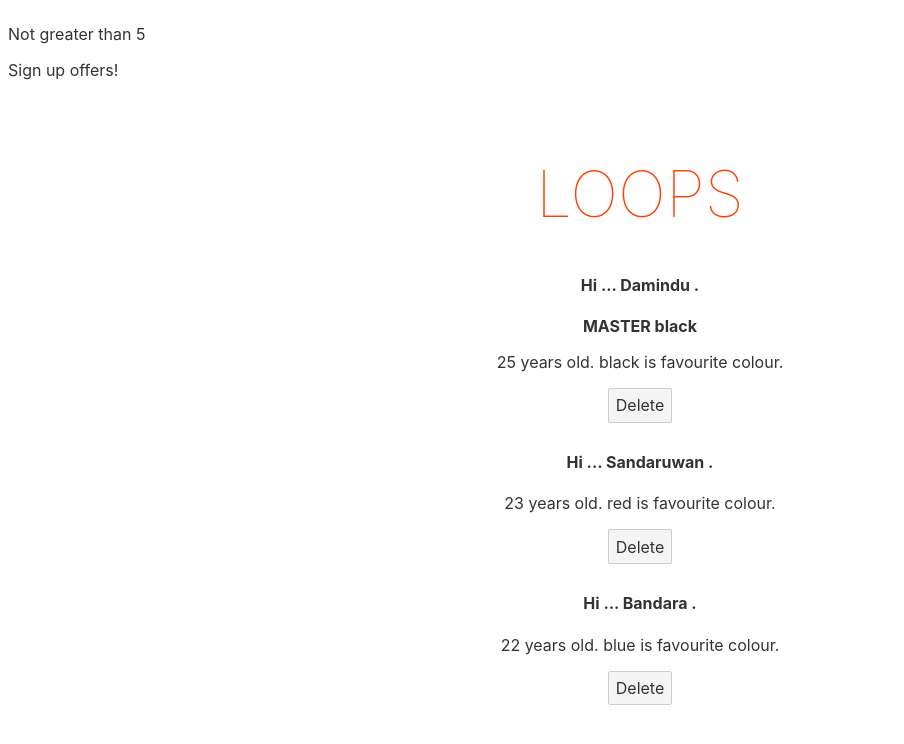
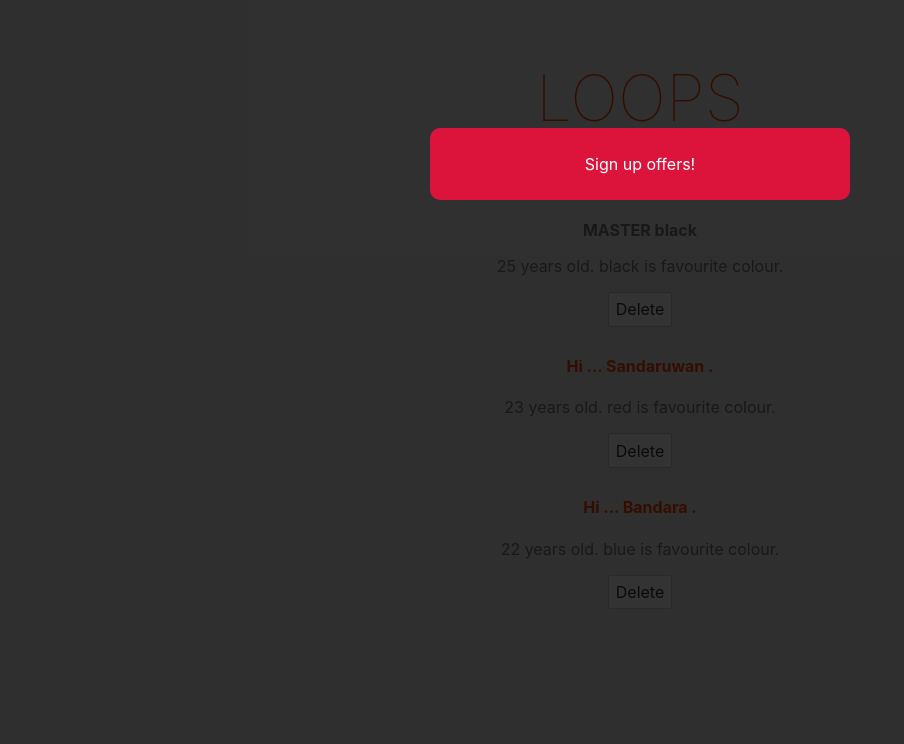
Before and after one commit to DaminduSandaruwan/LearnSvelte, a Svelte app in the folder learnloops/: page / in a window 1280 px wide. Shown: the top 744 px of the page, without its empty margins (0-904 px from the left). Built offline with nearby package versions, Linux system fonts and the light colour scheme.

Commit message:
CSS and Conditional Styles

```diff
--- a/learnloops/public/global.css
+++ b/learnloops/public/global.css
@@ -64,3 +64,20 @@
 button:focus {
 	border-color: #666;
 }
+
+/* extra stylex */
+
+body{
+	color: #777;
+	background: #eee;
+	padding: 0;
+	margin: 0;
+}
+
+h4{
+	color: orangered;
+}
+
+button{
+	background: white;
+}
--- a/learnloops/src/App.svelte
+++ b/learnloops/src/App.svelte
@@ -16,17 +16,11 @@
 
 	}
 
-	let num = 5;
+
 
 </script>
 
-{#if num > 20}
-	<p>Greater than 20</p>
-{:else if num>5}
-	<p>Greater than 5</p>
-{:else}
-	<p>Not greater than 5</p>
-{/if}
+
 
 <Offer/>
 
--- a/learnloops/src/modal.svelte
+++ b/learnloops/src/modal.svelte
@@ -1,14 +1,39 @@
 <script>
     let showModal = true;
+    let isPromo = true;
 </script>
 
 {#if showModal}
-    <div class="backdrop">
+    <div class="backdrop" class:promo={isPromo}>
         <div class="modal">
             <p>Sign up offers!</p>
         </div>
     </div>
 {/if}
+
+<main>
+
+</main>
+
 <style>
+    .backdrop{
+        width:100%;
+        height: 100%;
+        position: fixed;
+        background: rgba(0, 0, 0, 0.8);
+    }
 
+    .modal{
+        padding: 10px;
+        border-radius: 10px;
+        max-width: 400px;
+        margin: 10% auto;
+        text-align: center;
+        background: white;
+    }
+
+    .promo .modal {
+        background: crimson;
+        color: white;
+    }
 </style>
```
